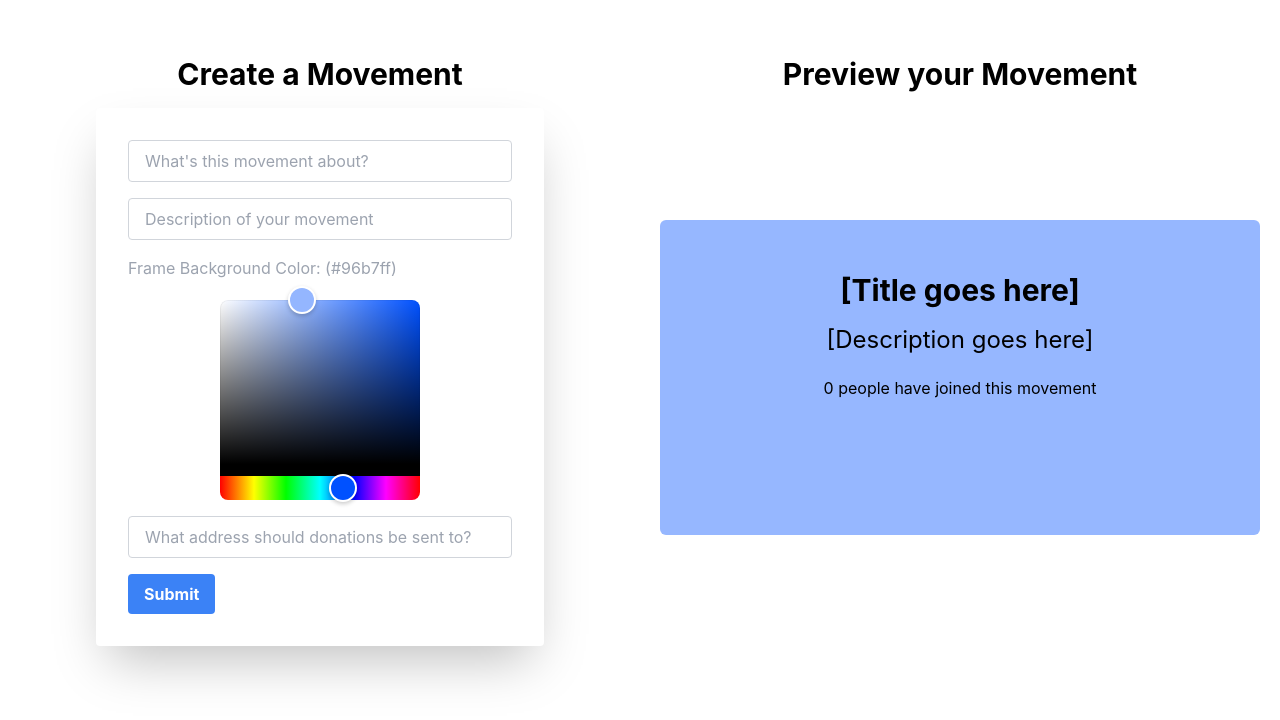
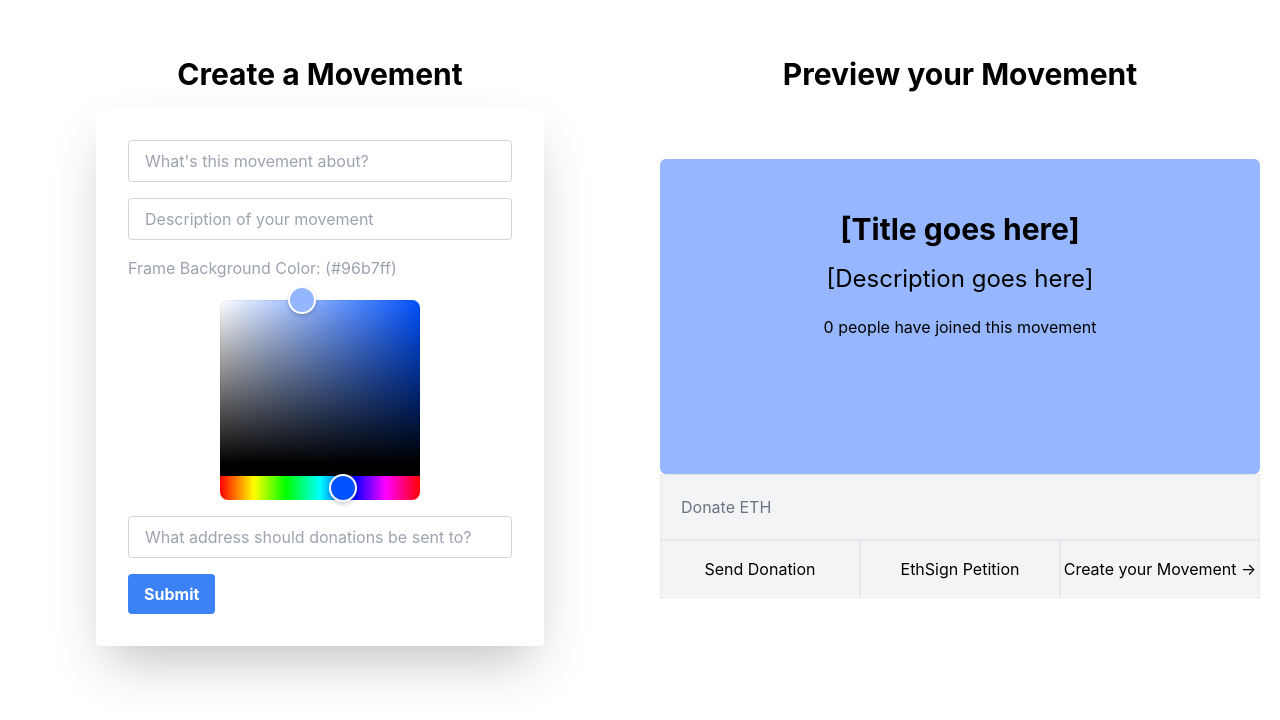
Before and after one commit to shreybirmiwal/movement, a React (Create React App) app in the folder react-create-petition-frame/: page / in a window 1280 px wide. Shown: the top 720 px of the page. Built offline with nearby package versions, Linux system fonts and the light colour scheme.

Commit message:
temp stash

```diff
--- a/react-create-petition-frame/src/App.js
+++ b/react-create-petition-frame/src/App.js
@@ -106,15 +106,36 @@ function App() {
 
         <div className="flex w-1/2 justify-center items-center flex-col">
 
-          <div style={{backgroundColor: backgroundColor}} className={` w-[600px] h-[315px] rounded-md`}>
-
-            <div className='text-center p-3'>
-              <h1 className="text-3xl font-bold mt-10">{movementTitle || '[Title goes here]'}</h1>
-              <h1 className="text-2xl mt-4">{movementDescription || '[Description goes here]'}</h1>
-              <h1 className='mt-5'> 0 people have joined this movement </h1>
-
+          {/* the actual card that is displayed */}
+          <div>
+            <div style={{backgroundColor: backgroundColor}} className={` w-[600px] h-[315px] rounded-md`}>
+              <div className='text-center p-3'>
+                <h1 className="text-3xl font-bold mt-10">{movementTitle || '[Title goes here]'}</h1>
+                <h1 className="text-2xl mt-4">{movementDescription || '[Description goes here]'}</h1>
+                <h1 className='mt-5'> 0 people have joined this movement </h1>
+              </div>
             </div>
 
+            <div className='bg-gray-100 h-[122px]'>
+
+              <div className='py-5 border'>
+                <div className='ml-5 text-gray-500'>
+                  Donate ETH
+                </div>
+              </div>
+
+                <div className="grid grid-cols-3 text-center">
+                    <div className='grid-span-1 border py-4'>
+                      Send Donation
+                    </div>
+                    <div className='grid-span-1 border py-4'>
+                      EthSign Petition
+                    </div>
+                    <div className='grid-span-1 border py-4'>
+                      Create your Movement ->
+                    </div>
+                  </div>
+              </div>
 
 
           </div>
```
